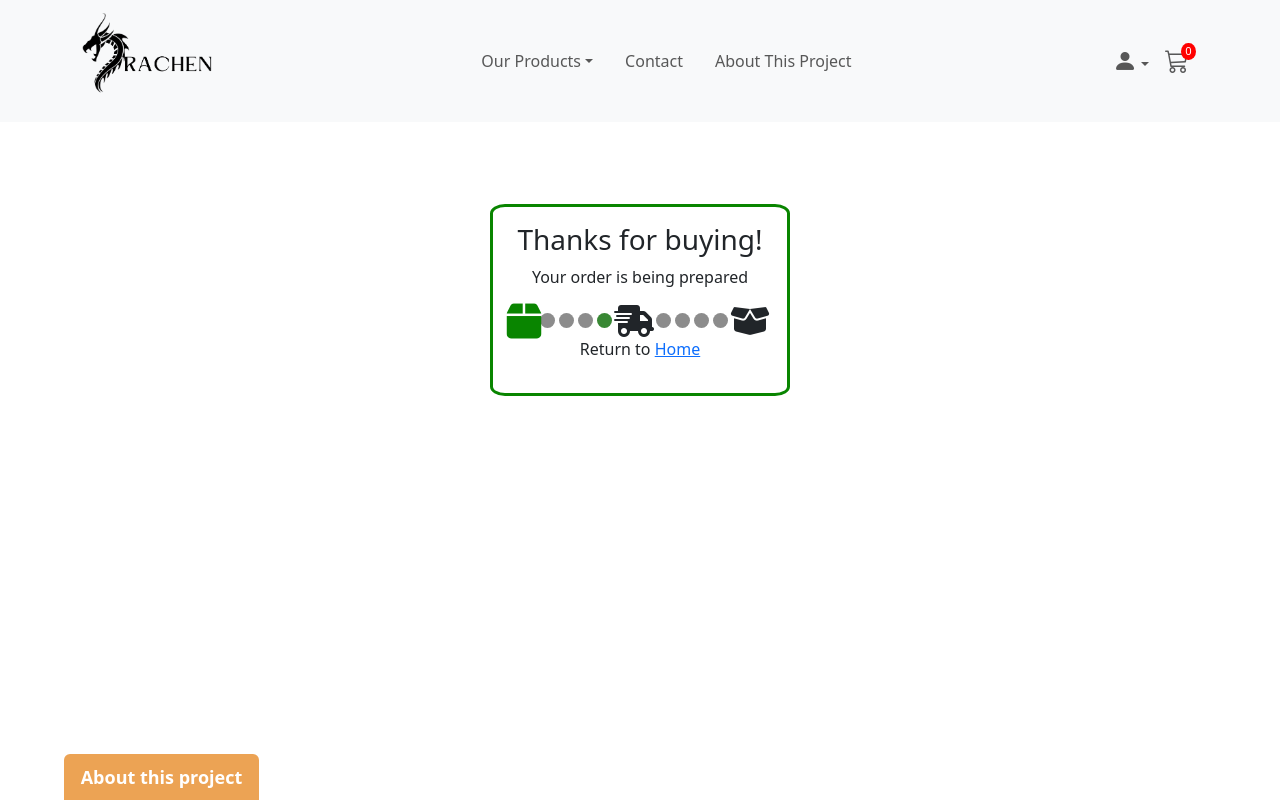
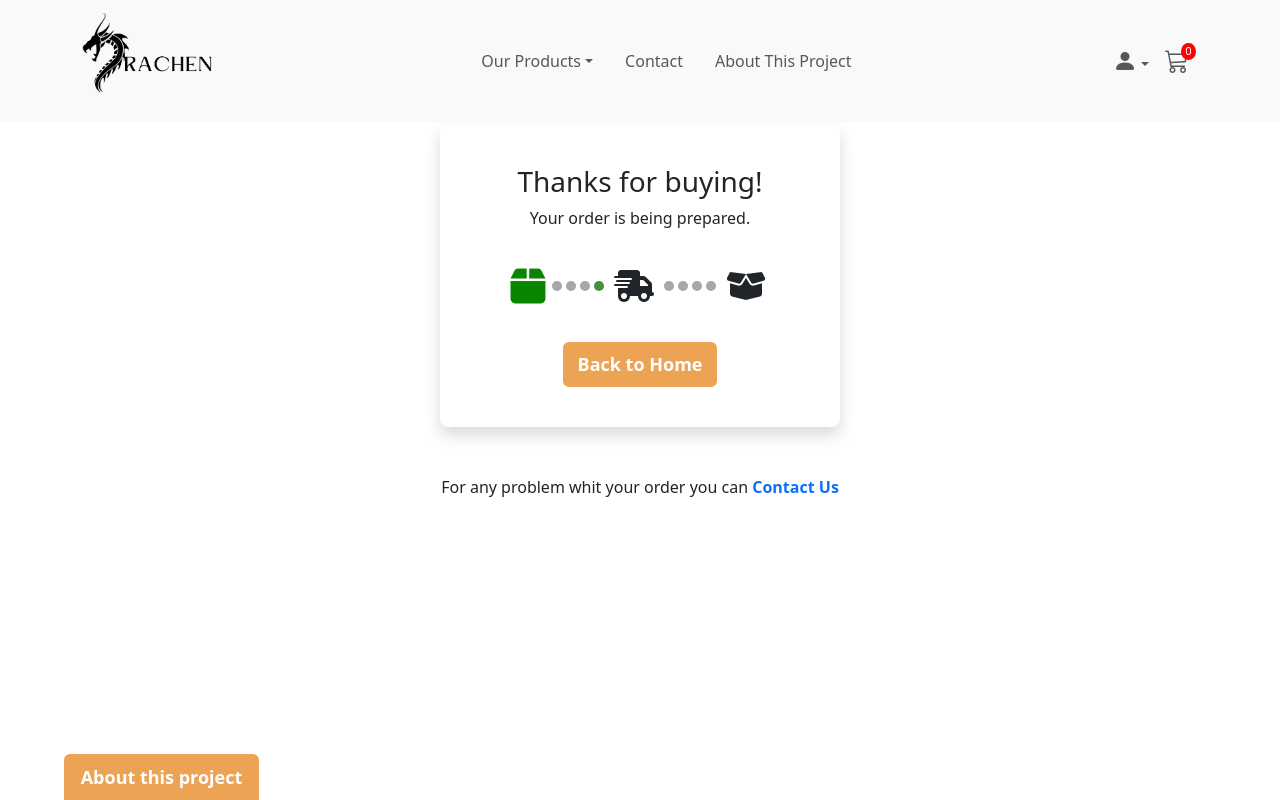
Before and after one commit to MicaelaChans/e-commerce-Front, a React (Vite) app: page /thanks in a window 1280 px wide. Built offline with nearby package versions, Linux system fonts and the light colour scheme.

Commit message:
ThanksforBuying Page

```diff
--- a/src/components/ThanksForBuy.jsx
+++ b/src/components/ThanksForBuy.jsx
@@ -3,13 +3,13 @@ import "../styles/Thanks.css";
 
 function ThanksForBuy() {
   return (
-    <div className="thanks-container container d-flex justify-content-center align-items-center">
-      <div className="thanks-box py-3 d-flex flex-column align-items-center">
-        <h3 className="">Thanks for buying!</h3>
-        <p>Your order is being prepared</p>
-        <div className="d-flex align-items-center">
+    <div className="thanks-container container d-flex flex-column justify-content-center align-items-center">
+      <div className="thanks-box rounded-3 shadow py-3 d-flex flex-column align-items-center">
+        <h3 className="pt-4">Thanks for buying!</h3>
+        <p className="pb-2">Your order is being prepared.</p>
+        <div className="d-flex align-items-center m-3">
           <i
-            className="fa-solid fa-2x fa-box fa-beat"
+            className="fa-solid fa-2x fa-box fa-beat px-2"
             style={{ color: "#098500" }}
           ></i>
           <div className="loader d-flex">
@@ -18,17 +18,27 @@ function ThanksForBuy() {
             <div />
             <div />
           </div>
-          <i className="fa-solid fa-2x fa-truck-fast"></i>
+          <i className="fa-solid fa-2x fa-truck-fast px-2"></i>
           <div className="loader-not d-flex">
             <div />
             <div />
             <div />
             <div />
           </div>
-          <i className="fa-solid fa-2x fa-box-open"></i>
+          <i className="fa-solid fa-2x fa-box-open px-2"></i>
         </div>
+        <Link to={"/"} className="m-4">
+          <button className="btn btn-light back-btn fw-semibold">
+            Back to Home
+          </button>
+        </Link>
+      </div>
+      <div className="pt-5">
         <p>
-          Return to <Link to={"/"}>Home</Link>
+          For any problem whit your order you can{" "}
+          <Link to={"/contact"} className="text-decoration-none fw-semibold">
+            Contact Us
+          </Link>
         </p>
       </div>
     </div>
--- a/src/styles/Thanks.css
+++ b/src/styles/Thanks.css
@@ -1,26 +1,40 @@
 .thanks-container {
-  height: 75vh;
+  height: 80vh;
 }
 
 .thanks-box {
-  width: 300px;
+  padding: 50px;
+}
+
+.back-btn {
+  background-color: #eca354;
+  color: white;
   border: solid;
-  border-color: #098500;
-  border-radius: 5%;
+  border-color: #eca354;
+  font-size: large;
+  transition: 1s;
+}
+
+.back-btn:hover {
+  background-color: white;
+  color: #f09535;
+  border: solid;
+  border-color: #eca354;
+  transform: scale(1.1);
 }
 
 .loader-not div {
-  height: 15px;
-  width: 15px;
-  background-color: #8c8c8c;
+  height: 10px;
+  width: 10px;
+  background-color: #a7a7a7;
   border-radius: 50%;
   margin: 2px;
 }
 
 .loader div {
-  height: 15px;
-  width: 15px;
-  background-color: #8c8c8c;
+  height: 10px;
+  width: 10px;
+  background-color: #a7a7a7;
   border-radius: 50%;
   animation: loader 2.5s linear infinite;
   margin: 2px;
@@ -41,18 +55,18 @@
 
 @keyframes loader {
   0% {
-    background-color: #8c8c8c;
+    background-color: #a7a7a7;
   }
   25% {
-    background-color: #8c8c8c;
+    background-color: #a7a7a7;
   }
   50% {
     background-color: #098500;
   }
   75% {
-    background-color: #8c8c8c;
+    background-color: #a7a7a7;
   }
   100% {
-    background-color: #8c8c8c;
+    background-color: #a7a7a7;
   }
 }
```
